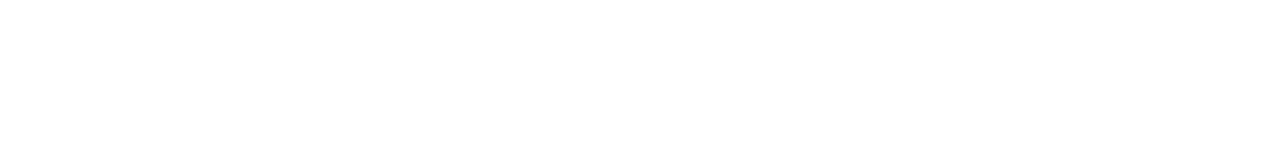
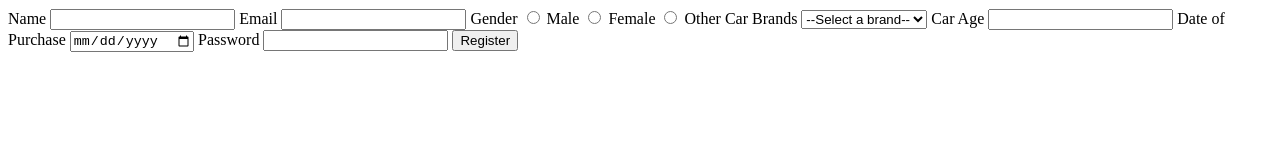
Before and after one commit to acciojob/car-insurance-form-I-Manjinder, a website: page main.html in a window 1280 px wide. Drawn offline with Linux system fonts and the light colour scheme.

Commit message:
created a submission

```diff
--- a/main.html
+++ b/main.html
@@ -8,6 +8,48 @@
 
 <body>
 	<!-- the entire body must be written by student -->
+	<form method="POST">
+  <!-- Name -->
+  <label for="name">Name</label>
+  <input type="text" id="name" name="name" required>
+
+  <!-- Email -->
+  <label for="email">Email</label>
+  <input type="email" id="email" name="email" required>
+
+  <!-- Gender -->
+  <label>Gender</label>
+  <input type="radio" id="gender_male" name="gender" value="Male" required>
+  <label for="gender_male">Male</label>
+  <input type="radio" id="gender_female" name="gender" value="Female" required>
+  <label for="gender_female">Female</label>
+  <input type="radio" id="gender_other" name="gender" value="Other" required>
+  <label for="gender_other">Other</label>
+
+  <!-- Car Brands -->
+  <label for="cars">Car Brands</label>
+  <select id="cars" name="cars">
+    <option value="">--Select a brand--</option>
+    <option value="BMW">BMW</option>
+    <option value="Audi">Audi</option>
+    <option value="Mercedez">Mercedez</option>
+  </select>
+
+  <!-- Car Age -->
+  <label for="carage">Car Age</label>
+  <input type="number" id="carage" name="carage" required>
+
+  <!-- Date of Purchase -->
+  <label for="dop">Date of Purchase</label>
+  <input type="date" id="dop" name="dop" required>
+
+  <!-- Password -->
+  <label for="password">Password</label>
+  <input type="password" id="password" name="password" required>
+
+  <!-- Submit Button -->
+  <button type="submit">Register</button>
+</form>
     <script type="text/javascript" src="./script.js">
 </script>
 
```
